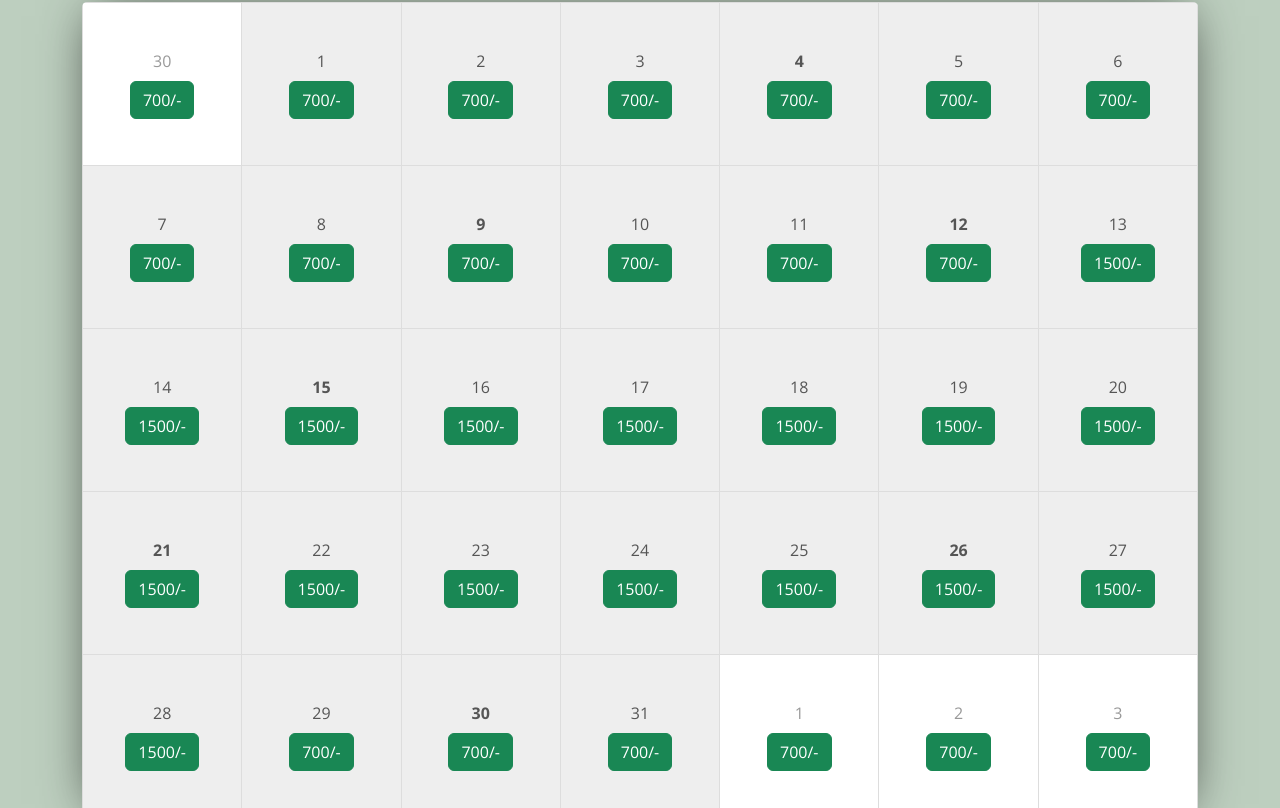
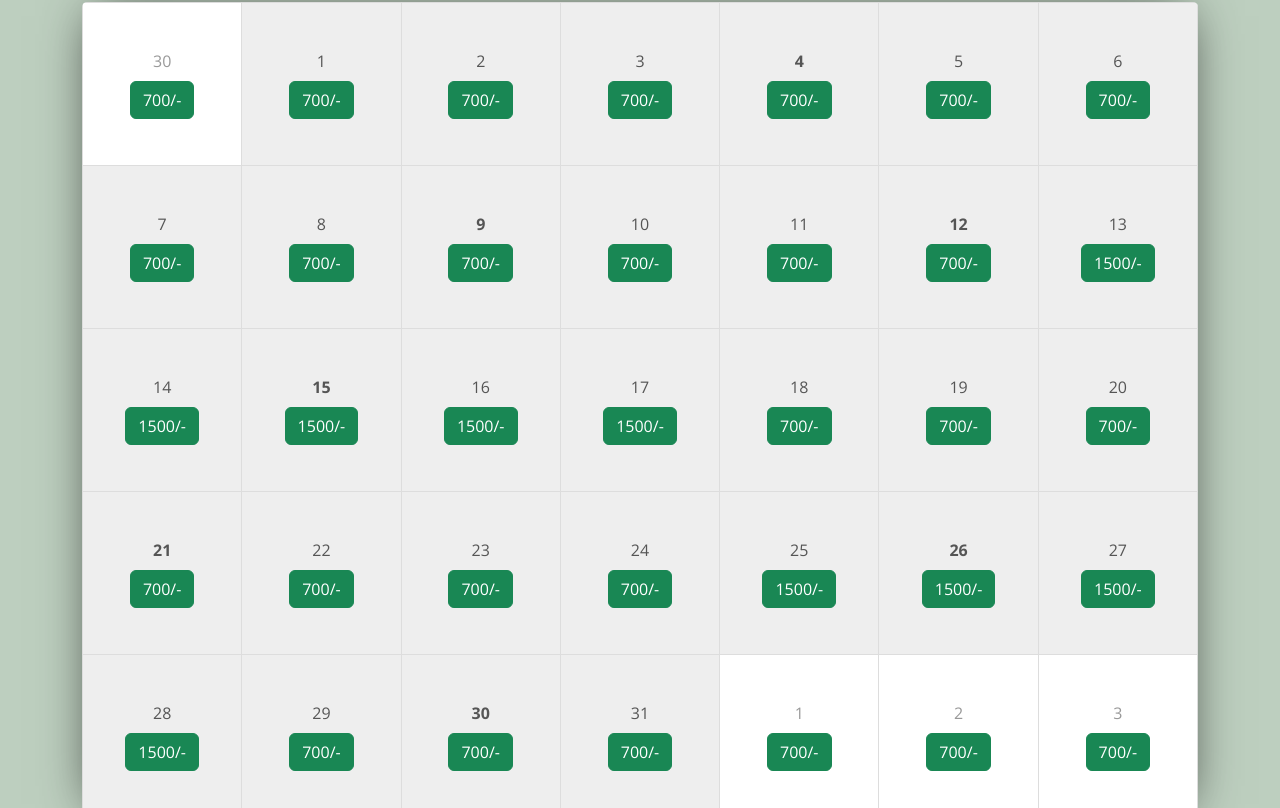
Before and after one commit to vengatp14/YAAL_Homestay, a plain HTML site: page offer_room.html in a window 1280 px wide. Shown: the part 448-1256 px from the top of the page. Drawn offline with nearby package versions, Linux system fonts and the light colour scheme.

```diff
--- a/offer_room.html
+++ b/offer_room.html
@@ -124,15 +124,15 @@
                 <td class="hastask">15 <br> <button class="btn btn-success mt-2">1500/-</button></td>
                 <td>16 <br> <button class="btn btn-success mt-2">1500/-</button> </td>
                 <td>17 <br> <button class="btn btn-success mt-2">1500/-</button></td>
-                <td>18 <br> <button class="btn btn-success mt-2">1500/-</button></td>
-                <td>19 <br> <button class="btn btn-success mt-2">1500/-</button></td>
-                <td>20 <br> <button class="btn btn-success mt-2">1500/-</button></td>
+                <td>18 <br> <button class="btn btn-success mt-2">700/-</button></td>
+                <td>19 <br> <button class="btn btn-success mt-2">700/-</button></td>
+                <td>20 <br> <button class="btn btn-success mt-2">700/-</button></td>
               </tr>
               <tr>
-                <td class="hastask">21 <br> <button class="btn btn-success mt-2">1500/-</button></td>
-                <td>22 <br> <button class="btn btn-success mt-2">1500/-</button></td>
-                <td>23 <br> <button class="btn btn-success mt-2">1500/-</button></td>
-                <td>24 <br> <button class="btn btn-success mt-2">1500/-</button></td>
+                <td class="hastask">21 <br> <button class="btn btn-success mt-2">700/-</button></td>
+                <td>22 <br> <button class="btn btn-success mt-2">700/-</button></td>
+                <td>23 <br> <button class="btn btn-success mt-2">700/-</button></td>
+                <td>24 <br> <button class="btn btn-success mt-2">700/-</button></td>
                 <td>25 <br> <button class="btn btn-success mt-2">1500/-</button></td>
                 <td class="hastask">26 <br> <button class="btn btn-success mt-2">1500/-</button></td>
                 <td>27 <br> <button class="btn btn-success mt-2">1500/-</button></td>
```
